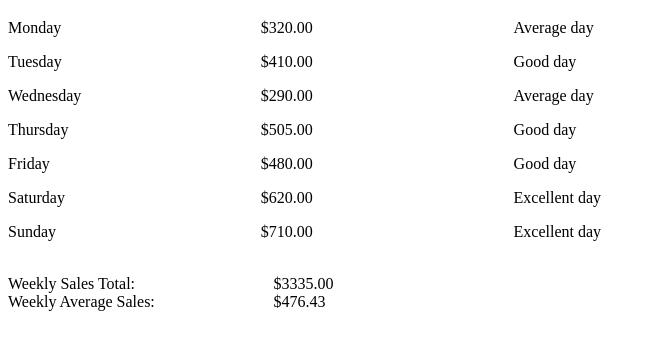
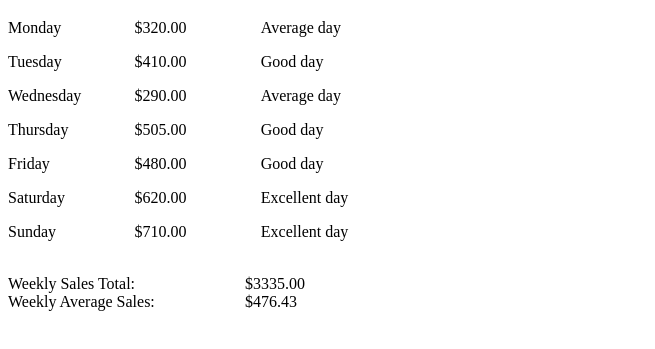
Before and after one commit to AndresMezaIII/restaurant-ch71, a plain HTML site: page assignment4.html in a window 1280 px wide. Shown: the part 61-410 px from the top of the page, without its empty margins (0-655 px from the left). Drawn offline with Linux system fonts and the light colour scheme.

Commit message:
assignment 4 beta3

```diff
--- a/scripts/assignment4.css
+++ b/scripts/assignment4.css
@@ -5,7 +5,7 @@
 }
 
 .paragraph-2 {
-    width: 35%;
+    width: 25%;
     display: flex;
     justify-content: space-between;
     align-items: center;
@@ -14,13 +14,13 @@
 }
 
 .zero-span {
-    width: 40%;
+    width: 20%;
 }
 
 .span-1 {
-    width: 40%;
+    width: 20%;
 }
 
 .span-2 {
-    width: 40%;
+    width: 25%;
 }
--- a/scripts/assignment4.js
+++ b/scripts/assignment4.js
@@ -46,13 +46,9 @@ function generateReport() {
   let output = "";
   let total = 0;
   for (let i = 0; i < DAYS.length; i++) {
-    //console.log(total);
     let label = getDayLabel(SALES[i]);
     total += SALES[i];
     output += `<p class="paragraph"><span class="zero-span">${DAYS[i]}</span><span class="span-1">$${SALES[i].toFixed(2)}</span><span>${label}</span></p>`;
-    //console.log(getDayLabel(sales));
-
-    //console.log(averageSales.toFixed(2));
   }
   document.getElementById("report").innerHTML += output;
   document.getElementById("report").innerHTML += `<br><p class="paragraph-2"><span>Weekly Sales Total:</span><span class="span-2">$${total.toFixed(2)}</span></p>`;
```
